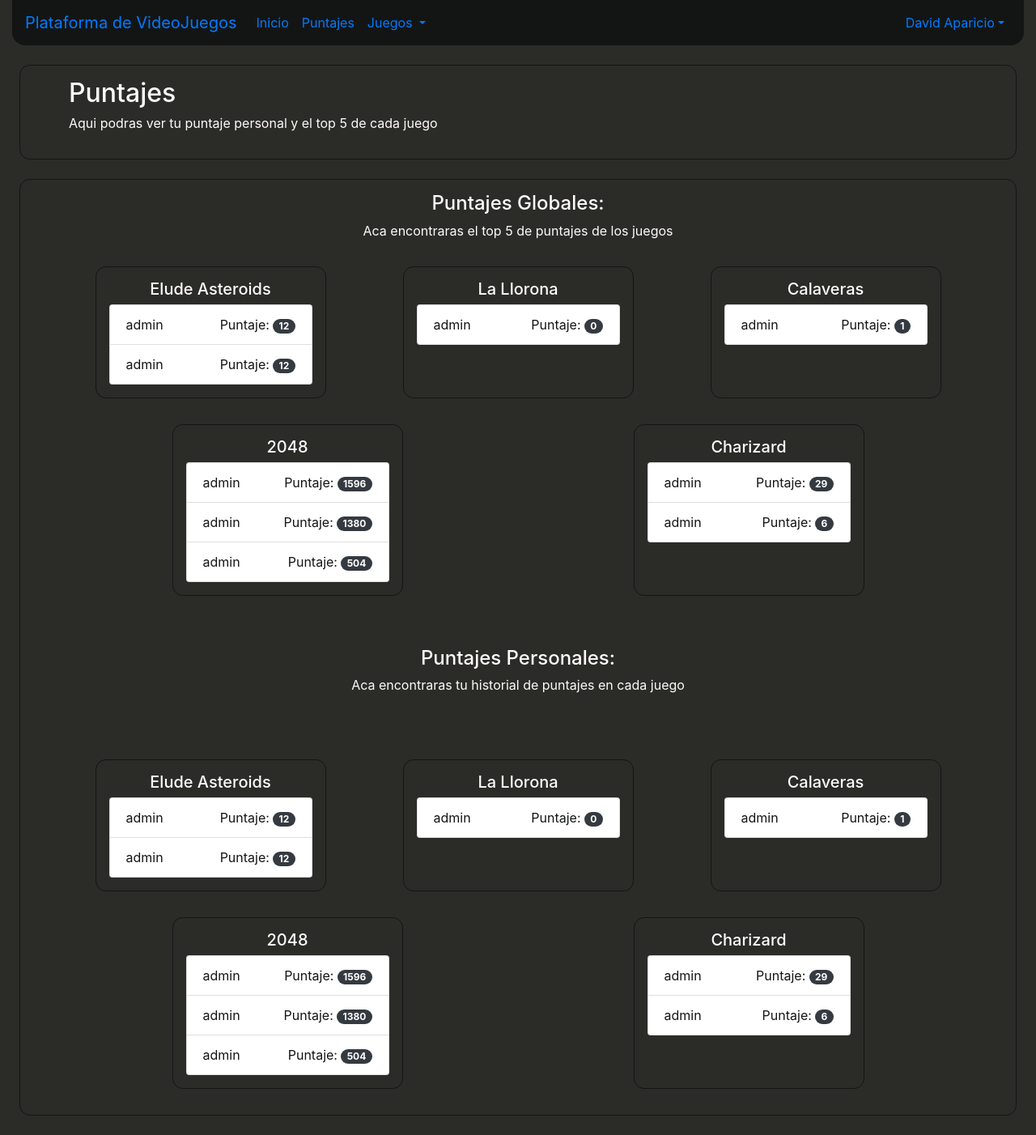
After one commit to davidalejandro1223/ProyectoJuegos, a Django app: page /puntajes in a window 1280 px wide. The commit adds this page. Shown: the whole page at 81% size. Run offline with Django 3.2, Linux system fonts and the light colour scheme; a user stored in the database is signed in; data comes from the database, SQL or seed files in the repository; both versions use the stored data as it was after the commit; some libraries are stand-ins or nearby versions.

Commit message:
Seccion de puntajes terminada y funcionando correctamente

```diff
--- a/Juegos/Juegos/settings.py
+++ b/Juegos/Juegos/settings.py
@@ -25,7 +25,7 @@ SECRET_KEY = 'ejg-1cq8$dtje0vc4-%-_cfb*5n2dy0ohip!tn&e%qg=x%kyqv'
 # SECURITY WARNING: don't run with debug turned on in production!
 DEBUG = True
 
-ALLOWED_HOSTS = []
+ALLOWED_HOSTS = ['*']
 
 
 # Application definition
--- a/Juegos/puntaje_juegos/models.py
+++ b/Juegos/puntaje_juegos/models.py
@@ -19,5 +19,8 @@ class Jugador_VideoJuego(models.Model):
     jugador = models.ForeignKey(User)
     juego = models.ForeignKey(Videojuego)
 
+    class Meta:
+        ordering = ('-puntaje',)
+
     def __int__(self):
         return self.id
--- a/Juegos/puntaje_juegos/static/2048/style/main.css
+++ b/Juegos/puntaje_juegos/static/2048/style/main.css
@@ -7,6 +7,10 @@ html, body {
 
 body {
  margin: 0px 0; }
+
+.alert{
+  display: none;
+}
 
 .cabecera:after {
   content: "";
--- a/Juegos/puntaje_juegos/urls.py
+++ b/Juegos/puntaje_juegos/urls.py
@@ -12,4 +12,5 @@ urlpatterns = [
     url(r'EludeAsteroids/enviar$', views.puntaje_elude),
     url(r'Calaveras/enviar$', views.puntaje_calavera),
     url(r'Charizard/enviar$', views.puntaje_charizard),
+    url(r'puntajes$', views.mostrar_puntajes)
 ]
--- a/Juegos/puntaje_juegos/views.py
+++ b/Juegos/puntaje_juegos/views.py
@@ -96,3 +96,39 @@ def puntaje_charizard(request):
             puntaje=puntaje, jugador=usuario, juego=juego)
         return HttpResponse("Guardado")
     return HttpResponse("Hola")
+
+
+#Muestra de puntajes
+@login_required(login_url='/')
+def mostrar_puntajes(request):
+    queryTopElude = Jugador_VideoJuego.objects.filter(juego=1)[:5]
+    queryTopLlorona = Jugador_VideoJuego.objects.filter(juego=2)[:5]
+    queryTopCalaveras = Jugador_VideoJuego.objects.filter(juego=3)[:5]
+    queryTop2048 = Jugador_VideoJuego.objects.filter(juego=4)[:5]
+    queryTopCharizard = Jugador_VideoJuego.objects.filter(juego=5)[:5]
+
+    queryEludePer = Jugador_VideoJuego.objects.filter(
+        jugador=request.user, juego=1)
+    queryLloronaPer = Jugador_VideoJuego.objects.filter(
+        jugador=request.user, juego=2)
+    queryCalaverasPer = Jugador_VideoJuego.objects.filter(
+        jugador=request.user, juego=3)
+    query2048Per = Jugador_VideoJuego.objects.filter(
+        jugador=request.user, juego=4)
+    queryCharizardPer = Jugador_VideoJuego.objects.filter(
+        jugador=request.user, juego=5)
+
+
+    contexto = {
+        'topElude': queryTopElude,
+        'topLlorona': queryTopLlorona,
+        'topCalaveras': queryTopCalaveras,
+        'top2048': queryTop2048,
+        'topCharizard': queryTopCharizard,
+        'perElude': queryEludePer,
+        'perLlorona': queryLloronaPer,
+        'perCalaveras': queryCalaverasPer,
+        'per2048': query2048Per,
+        'perCharizard': queryCharizardPer,
+    }
+    return render(request, 'puntajes.html', contexto)
--- /dev/null
+++ b/Juegos/static/css/puntajes.css
@@ -0,0 +1,27 @@
+#section-container{
+    margin: 1.5em;
+    padding: 1em;
+    color: #FFFAFB;
+    border-radius: .8em;
+    border: .1em solid #131515;
+
+}
+
+.col-puntaje{
+    padding: 1em;
+    border-radius: .8em;
+    border: .1em solid #131515;
+    margin: 1em 0;
+}
+
+.col-titulo-tabla{
+    text-align: center;
+}
+
+.lista{
+    color: #131515;
+}
+
+.row-puntaje{
+    margin: 3em 0;
+}
--- a/Juegos/templates/2048.html
+++ b/Juegos/templates/2048.html
@@ -11,6 +11,7 @@
         <script src="{% static '2048/scripts/Modelo/AdministradorJuego.js' %}"> </script>
         <script src="{% static '2048/scripts/launcher.js' %}"> </script>
         <script src="{% static 'js/jquery-3.2.1.min.js' %}"></script>
+
     {% endblock style_content %}
 
     {% block content %}
--- a/Juegos/templates/base.html
+++ b/Juegos/templates/base.html
@@ -27,7 +27,7 @@
 								<a class="nav-link" href="/inicio">Inicio</a>
 							</li>
 							<li class="nav-item {{active_puntajes}}">
-								<a class="nav-link" href="#">Puntajes</a>
+								<a class="nav-link" href="/inicio/puntajes">Puntajes</a>
 							</li>
 							<li class="nav-item dropdown">
 								<a class="nav-link dropdown-toggle" href="#" id="navbarDropdownMenuLink" data-toggle="dropdown" aria-haspopup="true" aria-expanded="false">
--- /dev/null
+++ b/Juegos/templates/puntajes.html
@@ -0,0 +1,184 @@
+{% extends 'base.html'%}
+{% load staticfiles %}
+
+{% block style_content %}
+<link rel="stylesheet" href="{% static 'css/puntajes.css' %}">
+{% endblock style_content %}
+
+{% block content %}
+<section id="section-container">
+    <div class="container">
+        <div class="row align-items-middle">
+            <div class="col-12">
+                <h2>Puntajes</h2>
+                <p>Aqui podras ver tu puntaje personal y el top 5 de cada juego</p>
+            </div>
+        </div>
+    </div>
+</section>
+
+<section id="section-container">
+    <div class="container">
+        <div class="row">
+            <div class="col-12 col-titulo-tabla">
+                <h4>Puntajes Globales:</h3>
+                <p>Aca encontraras el top 5 de puntajes de los juegos</p>
+            </div>
+        </div>
+        <div class="row justify-content-around">
+            <div class="col-12 col-md-3 col-puntaje col-titulo-tabla">
+                <h5>Elude Asteroids</h5>
+                <ul class="list-group lista">
+                    {% for top in topElude %}
+                    <li class="list-group-item d-flex justify-content-between align-items-center">
+                        {{top.jugador}}
+                        <div>Puntaje: <span class="badge badge-dark badge-pill">{{top.puntaje}}</span></div>
+                    </li>
+                    {% endfor %}
+                </ul>
+            </div>
+            <div class="col-12 col-md-3 col-puntaje col-titulo-tabla">
+                <h5>La Llorona</h5>
+                <ul class="list-group lista">
+                    {% for top in topLlorona %}
+                    <li class="list-group-item d-flex justify-content-between align-items-center">
+                        {{top.jugador}}
+                        <div>Puntaje:
+                            <span class="badge badge-dark badge-pill">{{top.puntaje}}</span>
+                        </div>
+                    </li>
+                    {% endfor %}
+                </ul>
+            </div>
+            <div class="col-12 col-md-3 col-puntaje col-titulo-tabla">
+                <h5>Calaveras</h5>
+                <ul class="list-group lista">
+                    {% for top in topCalaveras %}
+                    <li class="list-group-item d-flex justify-content-between align-items-center">
+                        {{top.jugador}}
+                        <div>Puntaje:
+                            <span class="badge badge-dark badge-pill">{{top.puntaje}}</span>
+                        </div>
+                    </li>
+                    {% endfor %}
+                </ul>
+            </div>
+        </div>
+        <div class="row justify-content-around">
+            <div class="col-12 col-md-3 col-puntaje col-titulo-tabla">
+                <h5>2048</h5>
+                <ul class="list-group lista">
+                    {% for top in top2048 %}
+                    <li class="list-group-item d-flex justify-content-between align-items-center">
+                        {{top.jugador}}
+                        <div>Puntaje:
+                            <span class="badge badge-dark badge-pill">{{top.puntaje}}</span>
+                        </div>
+                    </li>
+                    {% endfor %}
+                </ul>
+            </div>
+            <div class="col-12 col-md-3 col-puntaje col-titulo-tabla">
+                <h5>Charizard</h5>
+                <ul class="list-group lista">
+                    {% for top in topCharizard %}
+                    <li class="list-group-item d-flex justify-content-between align-items-center">
+                        {{top.jugador}}
+                        <div>Puntaje:
+                            <span class="badge badge-dark badge-pill">{{top.puntaje}}</span>
+                        </div>
+                    </li>
+                    {% endfor %}
+                </ul>
+            </div>
+        </div>
+
+        <div class="row row-puntaje">
+
+            <div class="col-12 col-titulo-tabla">
+                <h4>Puntajes Personales:</h3>
+                    <p>Aca encontraras tu historial de puntajes en cada juego</p>
+            </div>
+
+        </div>
+
+        <div class="row justify-content-around">
+
+            <div class="col-12 col-md-3 col-puntaje col-titulo-tabla">
+                <h5>Elude Asteroids</h5>
+                <ul class="list-group lista">
+                    {% for per in perElude %}
+                    <li class="list-group-item d-flex justify-content-between align-items-center">
+                        {{per.jugador}}
+                        <div>Puntaje:
+                            <span class="badge badge-dark badge-pill">{{per.puntaje}}</span>
+                        </div>
+                    </li>
+                    {% endfor %}
+                </ul>
+            </div>
+
+            <div class="col-12 col-md-3 col-puntaje col-titulo-tabla">
+                <h5>La Llorona</h5>
+                <ul class="list-group lista">
+                    {% for per in perLlorona %}
+                    <li class="list-group-item d-flex justify-content-between align-items-center">
+                        {{per.jugador}}
+                        <div>Puntaje:
+                            <span class="badge badge-dark badge-pill">{{per.puntaje}}</span>
+                        </div>
+                    </li>
+                    {% endfor %}
+                </ul>
+            </div>
+
+            <div class="col-12 col-md-3 col-puntaje col-titulo-tabla">
+                <h5>Calaveras</h5>
+                <ul class="list-group lista">
+                    {% for per in perCalaveras %}
+                    <li class="list-group-item d-flex justify-content-between align-items-center">
+                        {{per.jugador}}
+                        <div>Puntaje:
+                            <span class="badge badge-dark badge-pill">{{per.puntaje}}</span>
+                        </div>
+                    </li>
+                    {% endfor %}
+                </ul>
+            </div>
+
+        </div>
+
+        <div class="row justify-content-around">
+
+            <div class="col-12 col-md-3 col-puntaje col-titulo-tabla">
+                <h5>2048</h5>
+                <ul class="list-group lista">
+                    {% for per in per2048 %}
+                    <li class="list-group-item d-flex justify-content-between align-items-center">
+                        {{per.jugador}}
+                        <div>Puntaje:
+                            <span class="badge badge-dark badge-pill">{{per.puntaje}}</span>
+                        </div>
+                    </li>
+                    {% endfor %}
+                </ul>
+            </div>
+
+            <div class="col-12 col-md-3 col-puntaje col-titulo-tabla">
+                <h5>Charizard</h5>
+                <ul class="list-group lista">
+                    {% for per in perCharizard %}
+                    <li class="list-group-item d-flex justify-content-between align-items-center">
+                        {{per.jugador}}
+                        <div>Puntaje:
+                            <span class="badge badge-dark badge-pill">{{per.puntaje}}</span>
+                        </div>
+                    </li>
+                    {% endfor %}
+                </ul>
+            </div>
+
+        </div>
+    </div>
+</section>
+{% endblock content %}
```
Also changed, not shown: Juegos/db.sqlite3, 5 other files.
